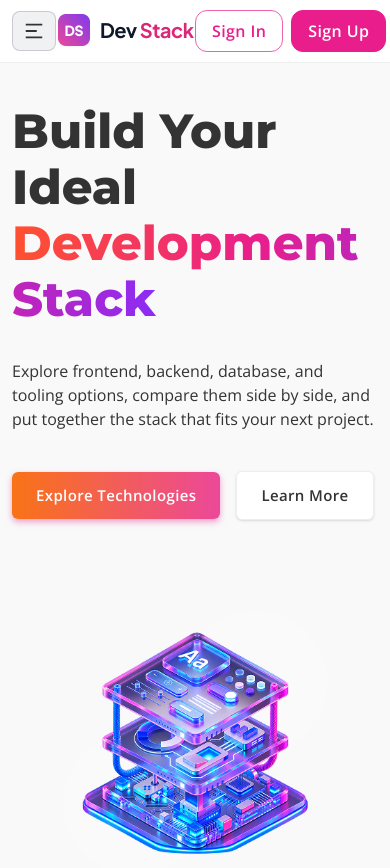
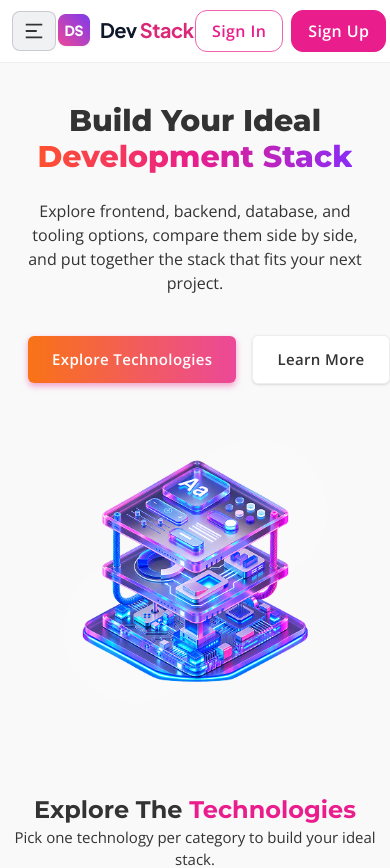
Before and after one commit to emranhossain-ador/devstack, a React (Vite) app: page / in a window 390 px wide. Shown: the top 868 px of the page. Built offline with nearby package versions, Linux system fonts and the light colour scheme.

Commit message:
Complete the project

```diff
--- a/src/components/home/HeroSection.tsx
+++ b/src/components/home/HeroSection.tsx
@@ -2,23 +2,23 @@ import BannerImg from "../../assets/images/banner-stack.png";
 
 const HeroSection = () => {
     return (
-        <section className="flex items-center flex-col md:flex-row justify-between gap-10 w-full">
+        <section className="flex items-center flex-col md:flex-row justify-between gap-1 md:gap-10 w-full">
             {/* Left Content */}
-            <div className="flex flex-col items-start gap-10 md:gap-16 md:w-1/2 w-full">
-                <div className="space-y-8">
-                    <h1 className="text-5xl font-extrabold text-foreground font-header leading-14">
+            <div className="flex flex-col items-center md:items-start gap-10 md:gap-16 md:w-1/2 w-full">
+                <div className="space-y-6 md:space-y-8 text-center md:text-left">
+                    <h1 className="text-3xl md:text-5xl font-extrabold text-foreground font-header md:leading-14">
                         Build Your Ideal <br/>
                         <span className="gradient-text">Development Stack</span>
                     </h1>
 
-                    <p className="max-w-xl">Explore frontend, backend, database, and tooling options, compare them side by side, and put together the stack that fits your next project.</p>
+                    <p className="max-w-xl px-2 md:px-0">Explore frontend, backend, database, and tooling options, compare them side by side, and put together the stack that fits your next project.</p>
                 </div>
 
-                <div className="flex items-center gap-4">
+                <div className="w-full flex items-center gap-4 px-4 md:px-0">
 
-                    <button type="button" className="px-6 py-3 rounded-md gradient-btn text-white text-[15px] font-semibold tracking-wide shadow-[0_3px_6px] shadow-[#EC4899]/50 transition-all hover:shadow-none cursor-pointer">Explore Technologies</button>
+                    <button type="button" className="w-full whitespace-nowrap md:w-fit px-6 py-3 rounded-md gradient-btn text-white text-[15px] font-semibold tracking-wide shadow-[0_3px_6px] shadow-[#EC4899]/50 transition-all hover:shadow-none cursor-pointer">Explore Technologies</button>
 
-                    <button type="button" className="px-6 py-3 rounded-md border border-border bg-white text-foreground text-[15px] font-semibold tracking-wide transition-all hover:text-primary hover:border-primary cursor-pointer shadow">Learn More</button>
+                    <button type="button" className="w-full whitespace-nowrap md:w-fit px-6 py-3 rounded-md border border-border bg-white text-foreground text-[15px] font-semibold tracking-wide transition-all hover:text-primary hover:border-primary cursor-pointer shadow">Learn More</button>
 
                 </div>
             </div>
--- a/src/components/home/TechnologySection.tsx
+++ b/src/components/home/TechnologySection.tsx
@@ -16,7 +16,7 @@ const TechnologySection = () => {
 
     return (
         <section className="space-y-10 md:space-y-14">
-            <div>
+            <div className="text-center md:text-left">
                 <h1 className="text-2xl md:text-3xl font-bold text-foreground font-header">
                     Explore The
                     <span className="text-primary"> Technologies</span>
--- a/src/components/layout/Footer.tsx
+++ b/src/components/layout/Footer.tsx
@@ -2,20 +2,20 @@ import FooterLogo from "../../assets/images/logo-text.png";
 
 const Footer = () => {
     return (
-        <div className="container mx-auto px-3 mt-32 py-10 border-t border-border">
-           <div className="grid grid-cols-2 md:grid-cols-4 gap-4 border-b border-border pb-10">
+        <div className="container mx-auto px-3 mt-12 md:mt-32 py-10 border-t border-border">
+           <div className="grid grid-cols-1 md:grid-cols-4 gap-4 border-b border-border pb-10">
 
-                <div >
-                    <img src={FooterLogo} alt="logo" className="h-auto md:h-11 w-auto" />
+                <div className="text-center md:text-start">
+                    <img src={FooterLogo} alt="logo" className="h-auto mx-auto md:mx-0 md:h-11 w-auto" />
                     <p className="text-foreground/80 text-[15px] py-5">Curated tools, technologies, and resources for developers building modern software.</p>
-                    <div className="flex items-center gap-3.5">
+                    <div className="flex items-center justify-center md:justify-start gap-3.5">
                         <a href="" className="font-semibold text-[15px] text-sky-500 hover:text-sky-600">GitHub</a>
                         <a href="" className="font-semibold text-[15px] text-sky-500 hover:text-sky-600">Twitter</a>
                         <a href="" className="font-semibold text-[15px] text-sky-500 hover:text-sky-600">Linked</a>
                     </div>
                 </div>
 
-                <div className="space-y-3">
+                <div className="space-y-3 hidden md:inline">
                     <h5 className="text-lg font-semibold text-foreground">Product</h5>
                     <ul className="space-y-3">
                         <li className="text-[15px] cursor-pointer w-fit font-medium text-foreground/85 transition-all hover:text-sky-500">Home</li>
@@ -24,7 +24,7 @@ const Footer = () => {
                     </ul>
                 </div>
 
-                <div className="space-y-3">
+                <div className="space-y-3 hidden md:inline">
                     <h5 className="text-lg font-semibold text-foreground">Company</h5>
                     <ul className="space-y-3">
                         <li className="text-[15px] cursor-pointer w-fit font-medium text-foreground/85 transition-all hover:text-sky-500">About</li>
@@ -33,7 +33,7 @@ const Footer = () => {
                     </ul>
                 </div>
 
-                <div className="space-y-3">
+                <div className="space-y-3 hidden md:inline">
                     <h5 className="text-lg font-semibold text-foreground">Legal</h5>
                     <ul className="space-y-3">
                         <li className="text-[15px] cursor-pointer w-fit font-medium text-foreground/85 transition-all hover:text-sky-500">Privacy Policy</li>
--- a/src/components/layout/Navbar.tsx
+++ b/src/components/layout/Navbar.tsx
@@ -6,7 +6,7 @@ import { FiLogIn } from "react-icons/fi";
 
 const Navbar = () => {
     return (
-        <div className="sticky top-0 w-full bg-white border-b border-border">
+        <div className="sticky top-0 z-50 w-full bg-white border-b border-border">
             <div className="container mx-auto w-full py-2.5 px-3 flex items-center justify-between">
 
                 <button type="button" className="px-2.5 py-2 border border-gray-500/30 rounded-lg bg-gray-500/10 transition-all hover:scale-105 cursor-pointer inline md:hidden">
@@ -16,10 +16,18 @@ const Navbar = () => {
 
                 <nav className="md:inline hidden">
                     <ul className="flex items-center gap-3.5">
-                        <li className="navLink">Home</li>
-                        <li className="navLink">Technologies</li>
-                        <li className="navLink">About</li>
-                        <li className="navLink">Contact</li>
+                        <li>
+                            <a href="" className="navLink">Home</a>
+                        </li>
+                        <li>
+                            <a href="" className="navLink">Technologies</a>
+                        </li>
+                        <li>
+                            <a href="" className="navLink">About</a>
+                        </li>
+                        <li>
+                            <a href="" className="navLink">Contact</a>
+                        </li>
                     </ul>
                 </nav>
 
--- a/src/components/technology/StackPanel.tsx
+++ b/src/components/technology/StackPanel.tsx
@@ -27,7 +27,7 @@ const StackPanel = ({selectedTechnologies, selectedTechnologyIds, seTSelectedTec
     }
 
     return (
-        <div className="border border-border bg-white rounded-2xl overflow-hidden p-4 md:p-5 shadow-[0_3px_10px] shadow-gray-500/10 space-y-10">
+        <div className="border border-border sticky top-18 bg-white rounded-2xl overflow-hidden p-4 md:p-5 shadow-[0_3px_10px] shadow-gray-500/10 space-y-10">
                 {/* Header */}
             <div>
                 <h4 className="font-bold text-2xl text-foreground font-header">Your Stack</h4>
--- a/src/components/technology/TechnologyGrid.tsx
+++ b/src/components/technology/TechnologyGrid.tsx
@@ -34,8 +34,8 @@ const TechnologyGrid = ({technologies}:TechnologyProps) => {
 
 
     return (
-        <div className="grid grid-cols-1 md:grid-cols-4 md:gap-4">
-            <div className="col-span-3">
+        <div className="grid grid-cols-1 md:grid-cols-4 gap-10 md:gap-4">
+            <div className="col-span-1 md:col-span-3">
                 <div className="grid grid-cols-1 md:grid-cols-3 gap-4">
                     {
                         technologyList.map((technology:TechnologyType)=>
@@ -49,7 +49,7 @@ const TechnologyGrid = ({technologies}:TechnologyProps) => {
                     }
                 </div>
             </div>
-            <div className="col-span-1">
+            <div className="col-span-1 sticky top-0">
 
                 <StackPanel selectedTechnologyIds={selectedTechnologyIds} seTSelectedTechIds={seTSelectedTechnologyIds} selectedTechnologies={selectedTechnologies}/>
 
--- a/src/pages/HomePage.tsx
+++ b/src/pages/HomePage.tsx
@@ -9,7 +9,7 @@ const HomePage = () => {
             {/* Navbar   */}
             <Navbar/>
 
-            <main className="space-y-10 container mx-auto py-10 md:py-14 px-3">
+            <main className="space-y-10 container mx-auto w-full py-10 md:py-14 px-3">
 
                 {/* Hero section */}
                 <HeroSection/>
```
